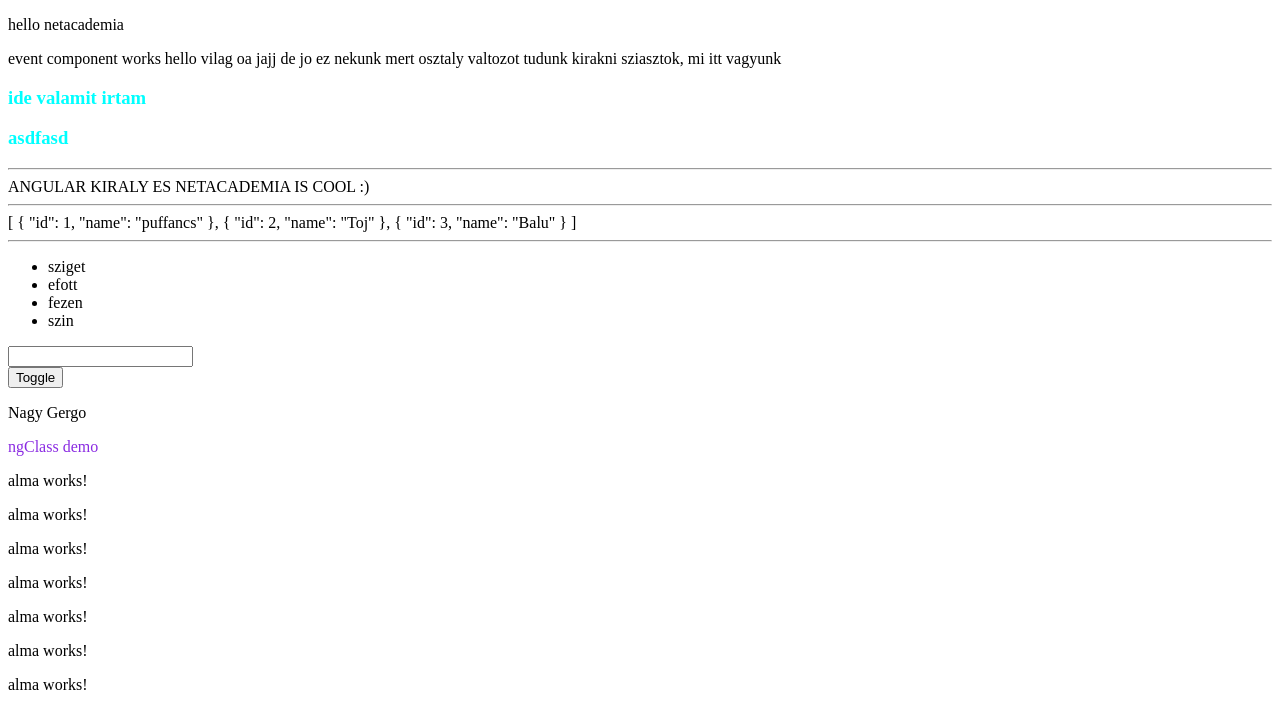
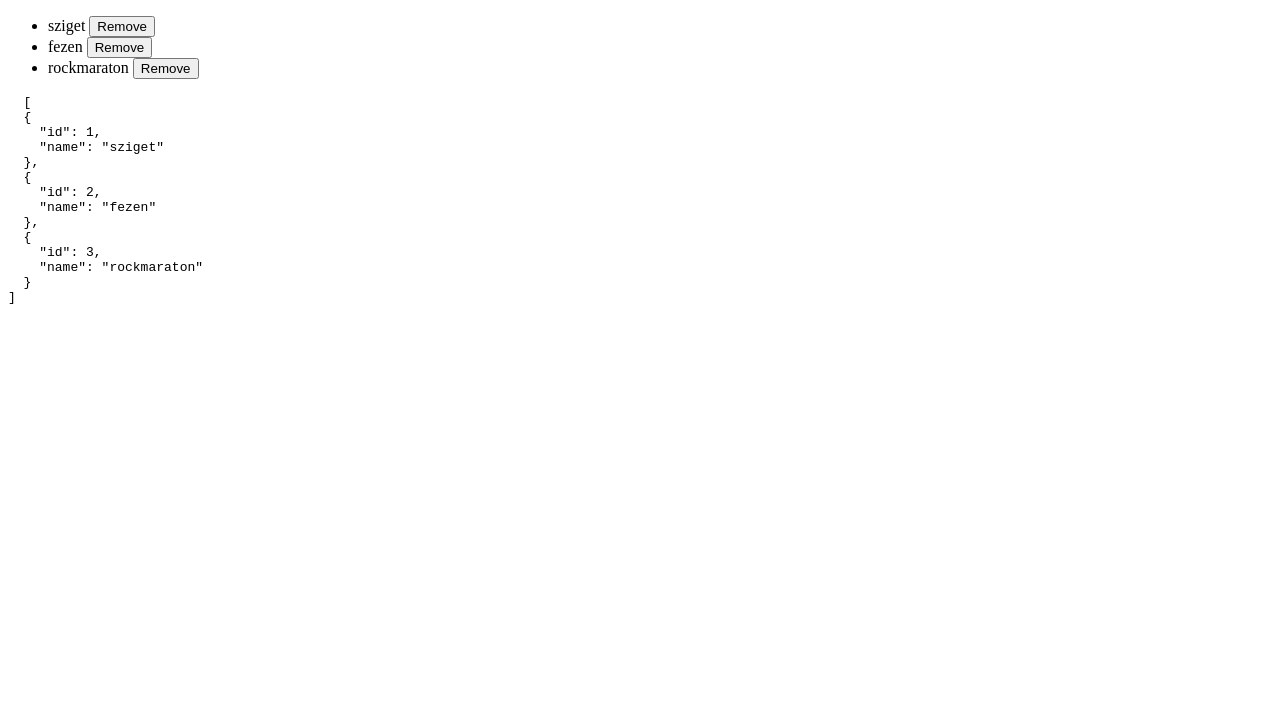
Before and after one commit to greg-nagy/basicComponentAndTemplateing, an Angular app: page / in a window 1280 px wide. Shown: the top 728 px of the page. Built offline with nearby package versions, Linux system fonts and the light colour scheme.

Commit message:
ngfor delete

```diff
--- a/src/app/app.component.html
+++ b/src/app/app.component.html
@@ -1,40 +1,42 @@
-<p>hello netacademia</p>
+<app-listdemo></app-listdemo>
 
-<app-event></app-event>
+<!--<p>hello netacademia</p>-->
 
-<hr>
-{{ title | uppercase }}
-<hr>
-{{ pipeDemo | json}}
-<hr>
+<!--<app-event></app-event>-->
 
-<ul>
-  <li *ngFor="let event of events">{{ event }}</li>
-</ul>
+<!--<hr>-->
+<!--{{ title | uppercase }}-->
+<!--<hr>-->
+<!--{{ pipeDemo | json}}-->
+<!--<hr>-->
 
-<input type="number" [(ngModel)]="inputContent">
-<div>
-  {{inputContent}}
-</div>
+<!--<ul>-->
+  <!--<li *ngFor="let event of events">{{ event }}</li>-->
+<!--</ul>-->
 
-<button
-  (click)="toggle()"
-  (dblclick)="demo($event)"
-  [disabled]="klikkeljunke"
->Toggle</button>
+<!--<input type="number" [(ngModel)]="inputContent">-->
+<!--<div>-->
+  <!--{{inputContent}}-->
+<!--</div>-->
 
-<div *ngIf="show">
-  <p>Nagy Gergo</p>
-</div>
+<!--<button-->
+  <!--(click)="toggle()"-->
+  <!--(dblclick)="demo($event)"-->
+  <!--[disabled]="klikkeljunke"-->
+<!--&gt;Toggle</button>-->
 
-<div [ngClass]="{ 'valami': show }">
-  <p>ngClass demo</p>
-</div>
+<!--<div *ngIf="show">-->
+  <!--<p>Nagy Gergo</p>-->
+<!--</div>-->
 
-<app-alma></app-alma>
-<app-alma></app-alma>
-<app-alma></app-alma>
-<app-alma></app-alma>
-<app-alma></app-alma>
-<app-alma></app-alma>
-<app-alma></app-alma>
+<!--<div [ngClass]="{ 'valami': show }">-->
+  <!--<p>ngClass demo</p>-->
+<!--</div>-->
+
+<!--<app-alma></app-alma>-->
+<!--<app-alma></app-alma>-->
+<!--<app-alma></app-alma>-->
+<!--<app-alma></app-alma>-->
+<!--<app-alma></app-alma>-->
+<!--<app-alma></app-alma>-->
+<!--<app-alma></app-alma>-->
--- a/src/app/app.module.ts
+++ b/src/app/app.module.ts
@@ -5,12 +5,14 @@ import { AppComponent } from './app.component';
 import { AlmaComponent } from './alma/alma.component';
 import { EventComponent } from './event/event.component';
 import { FormsModule } from '@angular/forms';
+import { ListdemoComponent } from './listdemo/listdemo.component';
 
 @NgModule({
   declarations: [
     AppComponent,
     AlmaComponent,
-    EventComponent
+    EventComponent,
+    ListdemoComponent
   ],
   imports: [
     BrowserModule,
--- /dev/null
+++ b/src/app/listdemo/listdemo.component.html
@@ -0,0 +1,10 @@
+<ul>
+  <li *ngFor="let ev of events">
+    {{ ev.name }}
+    <button (click)="delete(ev.id)">Remove</button>
+  </li>
+</ul>
+
+<pre>
+  {{ events | json }}
+</pre>
--- /dev/null
+++ b/src/app/listdemo/listdemo.component.ts
@@ -0,0 +1,39 @@
+import { Component } from '@angular/core';
+
+export class EventModel {
+  id: number;
+  name: string;
+}
+
+@Component({
+  selector: 'app-listdemo',
+  templateUrl: './listdemo.component.html',
+  styleUrls: ['./listdemo.component.css']
+})
+export class ListdemoComponent {
+  events: EventModel[];
+
+  constructor() {
+    this.events = [
+      {
+        id: 1,
+        name: 'sziget'
+      },
+      {
+        id: 2,
+        name: 'fezen'
+      },
+      {
+        id: 3,
+        name: 'rockmaraton'
+      }
+    ];
+    console.log('megjott a listdemo cmp');
+  }
+
+  delete(id: number) {
+    // filter [o,x,o,x,](?o?) -> [o,o]
+    this.events = this.events.filter((ev: EventModel) => ev.id !== id);
+  }
+
+}
```
Also changed, not shown: src/app/listdemo/listdemo.component.css (added).
